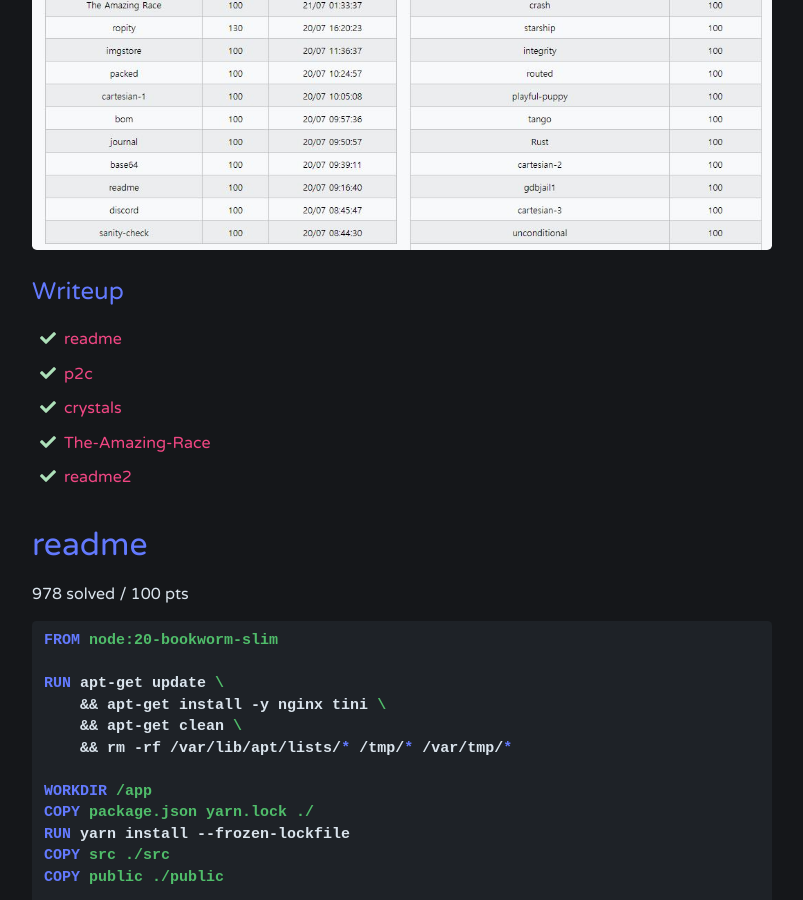
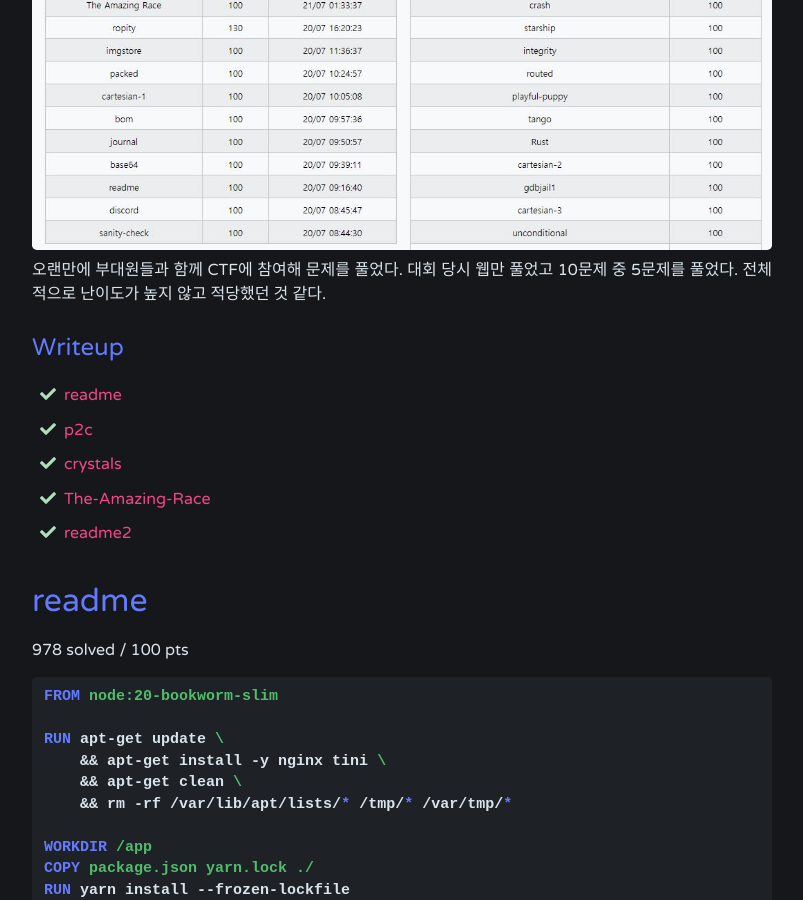
Before and after one commit to jiniljeil/jiniljeil.github.io, a Jekyll site: the page built from _posts/2024-07-20-ImaginaryCTF.md, in a window 1280 px wide and 900 px high, scrolled down 847 px. Shown: the whole window, without its empty margins (238-1041 px from the left). Built offline with Jekyll 4.4.1, drawn with Linux system fonts in a browser that asks for light colours; comment, search, counter and statistics services are not loaded.

Commit message:
ImaginaryCTF

```diff
--- a/_posts/2024-07-20-ImaginaryCTF.md
+++ b/_posts/2024-07-20-ImaginaryCTF.md
@@ -15,7 +15,7 @@ category: ctf
 
 <img src="/assets/images/ctf/2024/imaginary/scoreboard.jpg" width="700px">
 
-
+오랜만에 부대원들과 함께 CTF에 참여해 문제를 풀었다. 대회 당시 웹만 풀었고 10문제 중 5문제를 풀었다. 전체적으로 난이도가 높지 않고 적당했던 것 같다.
 
 ## Writeup
 
```
